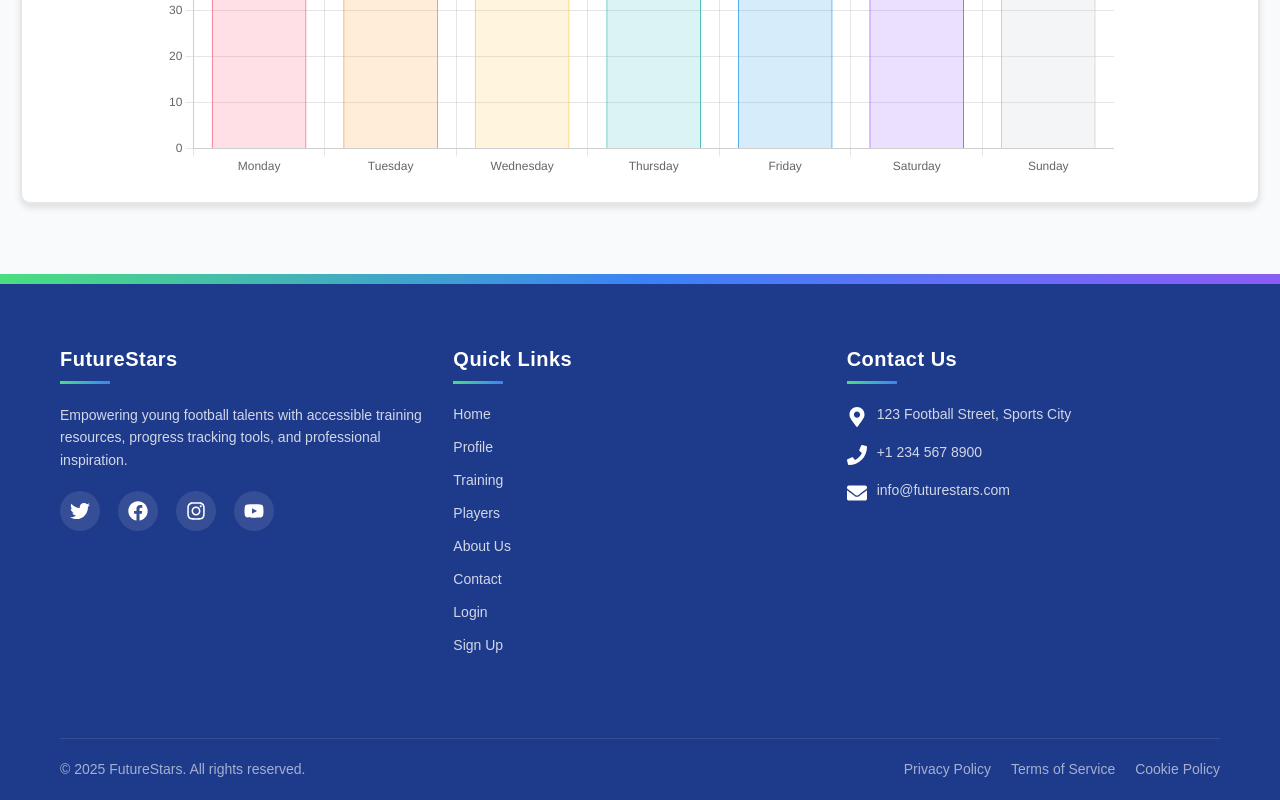
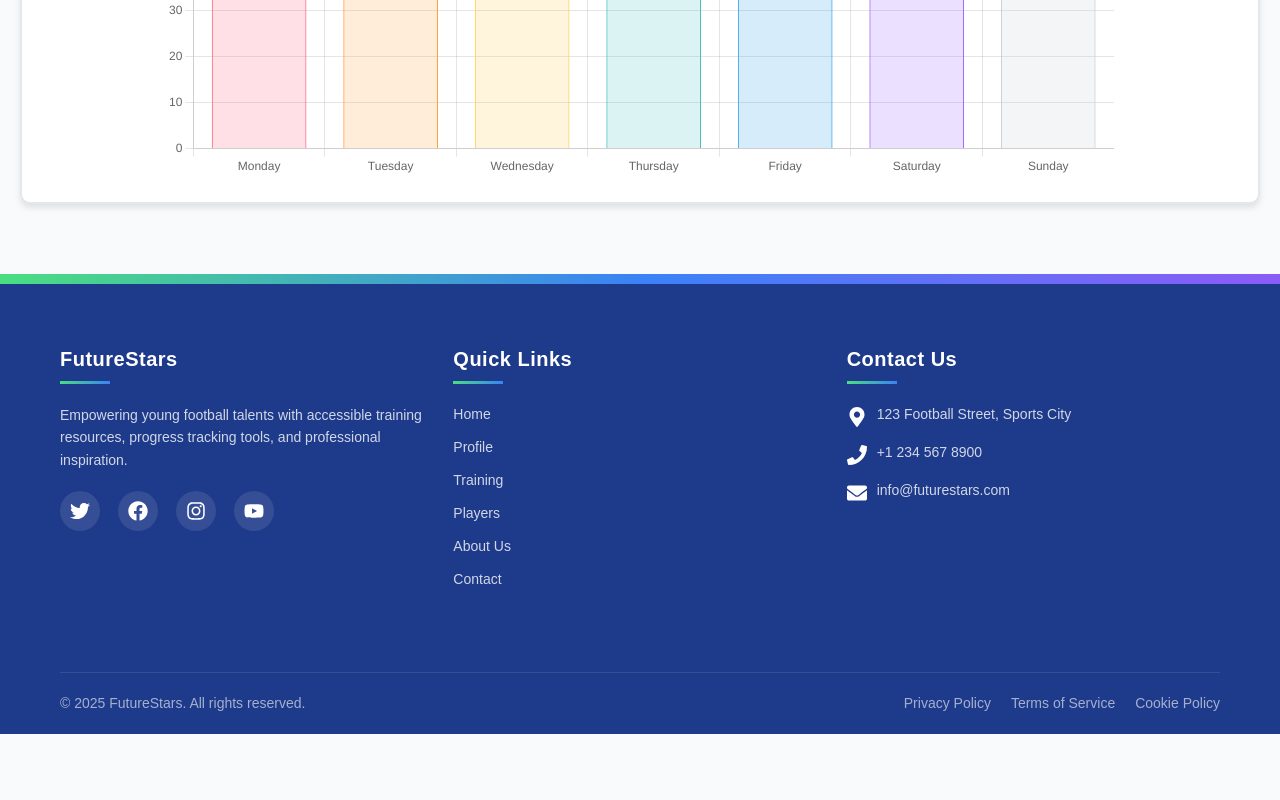
Before and after one commit to tonytone11/BankofAmerica_Capstone, a React (Vite) app: page /profile in a window 1280 px wide. Shown: the part 716-1516 px from the top of the page. After the commit the page ends 1450 px from the top, so only its background shows below. Built offline with nearby package versions, Linux system fonts and the light colour scheme; no server answers.

Commit message:
Fix: remove 2 footer links

```diff
--- a/src/components/Footer.jsx
+++ b/src/components/Footer.jsx
@@ -42,8 +42,6 @@
               <li><Link to="/players">Players</Link></li>
               <li><Link to="/about">About Us</Link></li>
               <li><Link to="/contact">Contact</Link></li>
-              <li><Link to="/login">Login</Link></li>
-              <li><Link to="/signup">Sign Up</Link></li>
             </ul>
           </div>
 
```
